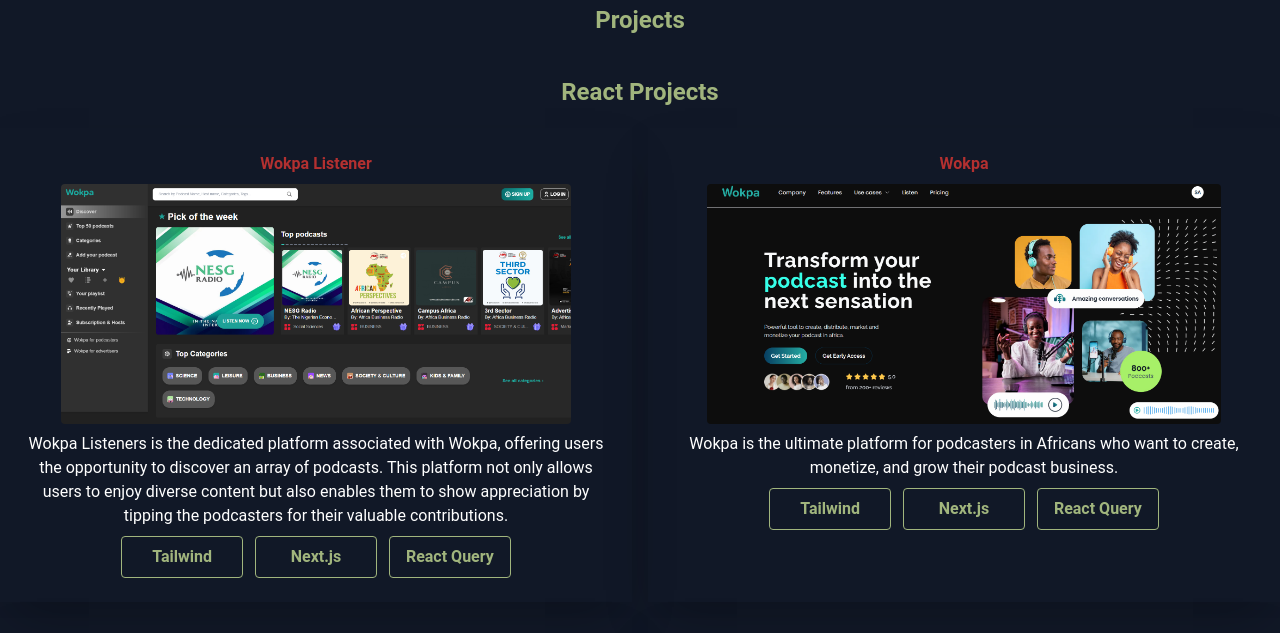
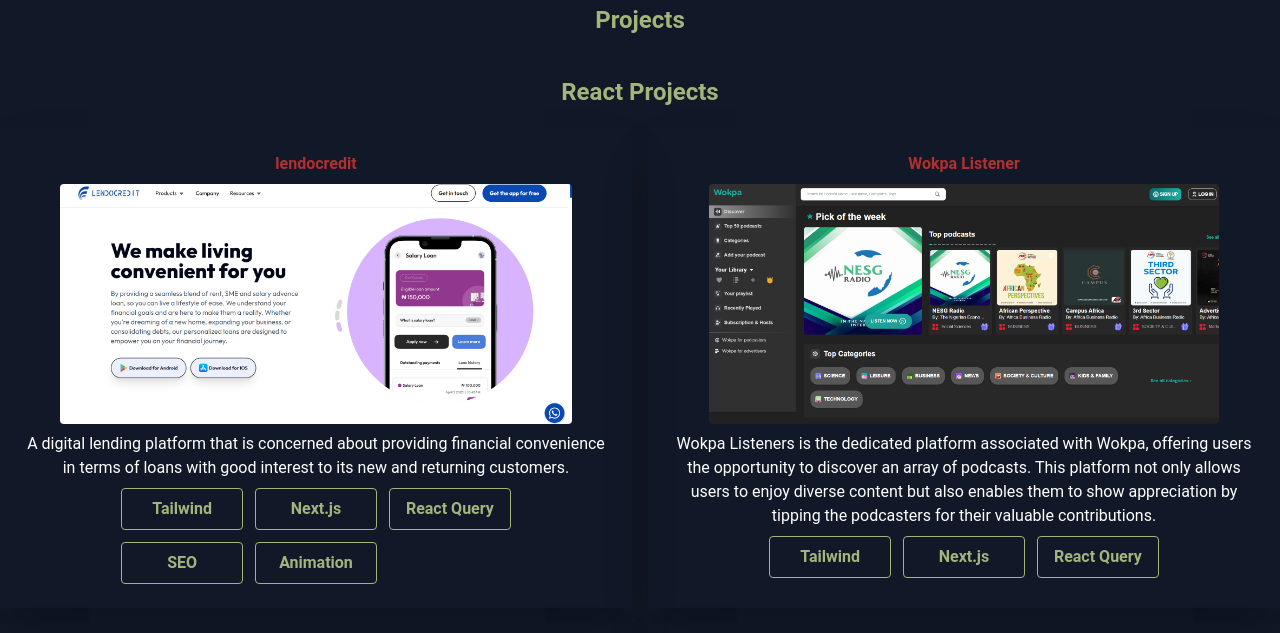
Before and after one commit to Rios-101/Portfolio-version-1, a React (Create React App) app: page / in a window 1280 px wide. Shown: the part 1080-1713 px from the top of the page. Built offline with nearby package versions, Linux system fonts and the light colour scheme.

Commit message:
update 03

```diff
--- a/src/ccomponent/projects.component.jsx
+++ b/src/ccomponent/projects.component.jsx
@@ -4,6 +4,7 @@
 import Button from "./Button.component";
 import Series from "../image/series.png";
 import Listeners from "../image/listeners.png";
+import Lendo from "../image/lendo.png";
 import Wokpa from "../image/wokpa.png";
 import NaijaCP from "../image/NaijaCp.png";
 
@@ -14,6 +15,38 @@
         React Projects
       </h2>
       <div className="md:grid  md:grid-cols-2 md:gap-4">
+        <div className="flex flex-col p-6 items-center text-center shadow-2xl">
+          <a
+            href="https://listener.wokpa.app/"
+            target="_blank"
+            rel="noreferrer"
+          >
+            <h3 className="dark:text-[#B33030] font-bold pb-2">
+            lendocredit
+            </h3>
+          </a>
+          <a
+            href="https://listener.wokpa.app/"
+            target="_blank"
+            rel="noreferrer"
+          >
+            <img
+              className="mx-auto w-100 h-60 rounded "
+              src={Lendo}
+              alt="profile"
+            />
+          </a>
+          <p className="dark:text-white py-2 text-gray-600">
+          A digital lending platform that is concerned about providing financial convenience in terms of loans with good interest to its new and returning customers.
+          </p>
+          <div className="grid grid-cols-3 gap-3">
+            <Button value={"Tailwind"} />
+            <Button value={"Next.js"} />
+            <Button value={"React Query"} />
+            <Button value={"SEO"} />
+            <Button value={"Animation"} />
+          </div>
+        </div>
         <div className="flex flex-col p-6 items-center text-center shadow-2xl">
           <a
             href="https://listener.wokpa.app/"
```
Also changed, not shown: src/image/lendo.png (added).
